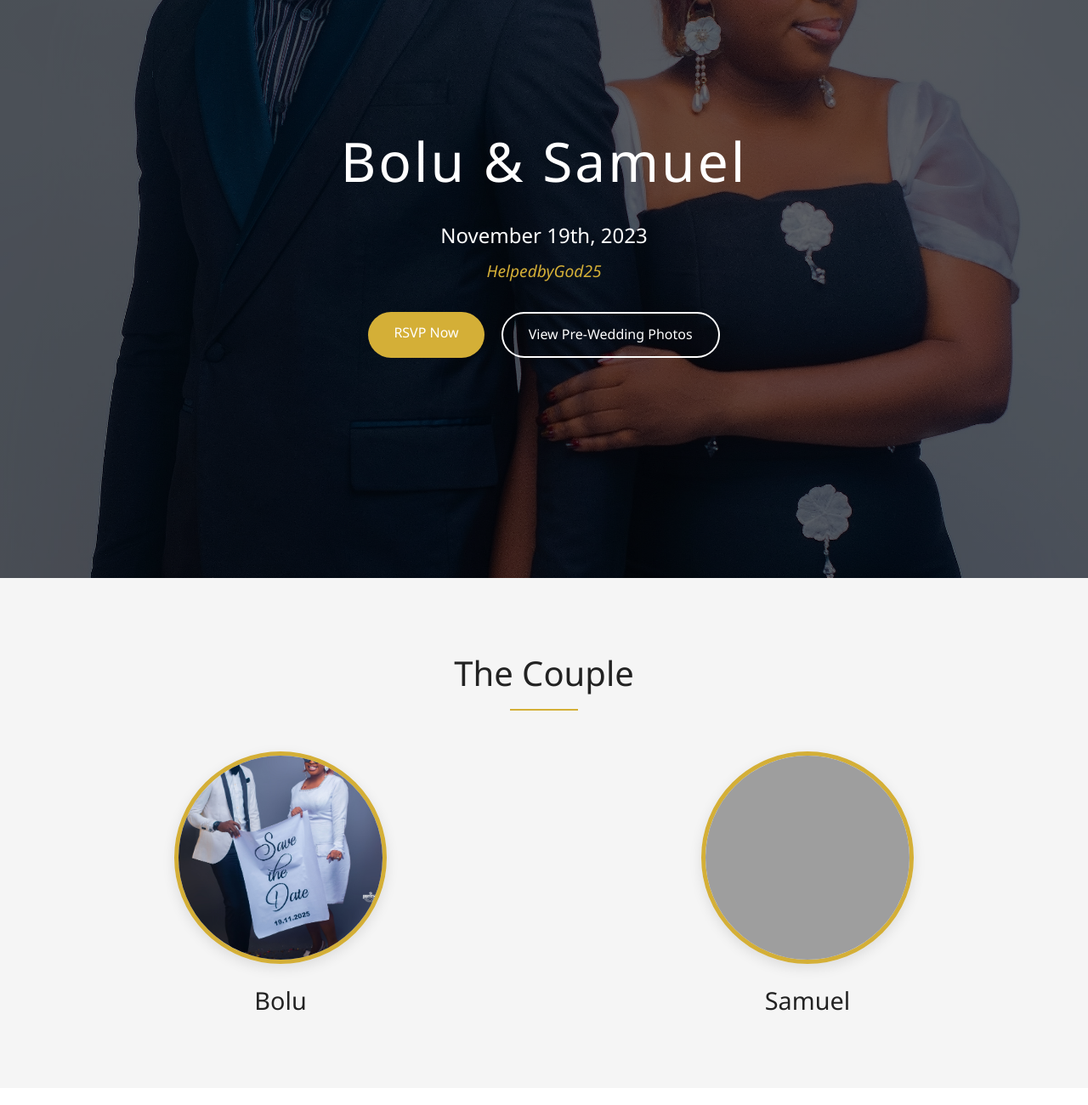
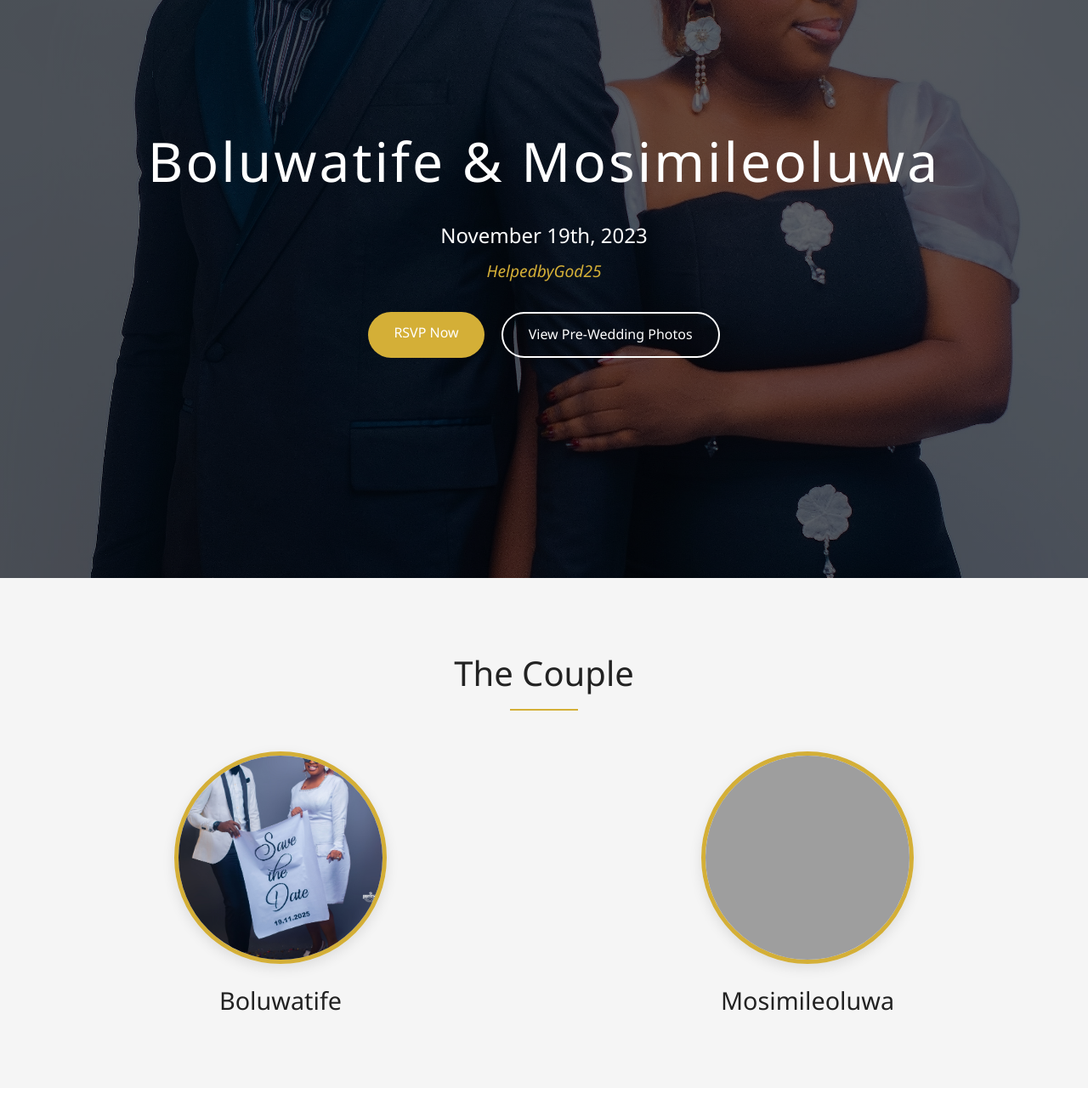
Before and after one commit to TechyRex/helpedbygod.github.io, a plain HTML site: page index.html in a window 1280 px wide. Shown: the part 120-1420 px from the top of the page at 85% size. Drawn offline with nearby package versions, Linux system fonts and the light colour scheme; grey boxes are pictures that could not be loaded; some icons are missing.

Commit message:
Update index.html

```diff
--- a/index.html
+++ b/index.html
@@ -3,7 +3,7 @@
 <head>
     <meta charset="UTF-8">
     <meta name="viewport" content="width=device-width, initial-scale=1.0">
-    <title>Bolu & Samuel Wedding</title>
+    <title>Boluwatife & Mosimileoluwa Wedding</title>
     <link rel="stylesheet" href="style.css">
     <script src="https://cdn.jsdelivr.net/npm/@emailjs/browser@3/dist/email.min.js"></script>
 </head>
@@ -11,7 +11,7 @@
     <!-- Hero Section -->
     <section class="hero">
         <div class="hero-content">
-            <h1>Bolu & Samuel</h1>
+            <h1>Boluwatife & Mosimileoluwa</h1>
             <p class="wedding-date">November 19th, 2023</p>
             <p class="wedding-theme">HelpedbyGod25</p>
             <div class="hero-buttons">
@@ -30,7 +30,7 @@
                     <div class="couple-img-container">
                         <img src="bolu.jpeg" alt="Bolu" class="couple-img">
                     </div>
-                    <h3>Bolu</h3>
+                    <h3>Boluwatife</h3>
                 </div>
                 <div class="couple-heart">
                     <i class="fas fa-heart"></i>
@@ -39,7 +39,7 @@
                     <div class="couple-img-container">
                         <img src="sam.jpeg" alt="Samson" class="couple-img">
                     </div>
-                    <h3>Samuel</h3>
+                    <h3>Mosimileoluwa</h3>
                 </div>
             </div>
         </div>
@@ -111,7 +111,7 @@
     <!-- Footer -->
     <footer class="footer">
         <div class="container">
-            <p>Bolu & Samson • November 19th, 2023 • HelpedbyGod25</p>
+            <p>Boluwatife & Mosimileoluwa • November 19th, 2023 • HelpedbyGod25</p>
             <div class="footer-links">
                 <a href="https://boluwatife28.pixieset.com/guestlogin/helpedbygod25/?return=%2Fhelpedbygod25%2F">Pre-Wedding Photos</a>
                 <a href="https://paystack.shop/pay/helpedbygod25">Send Gift</a>
```
